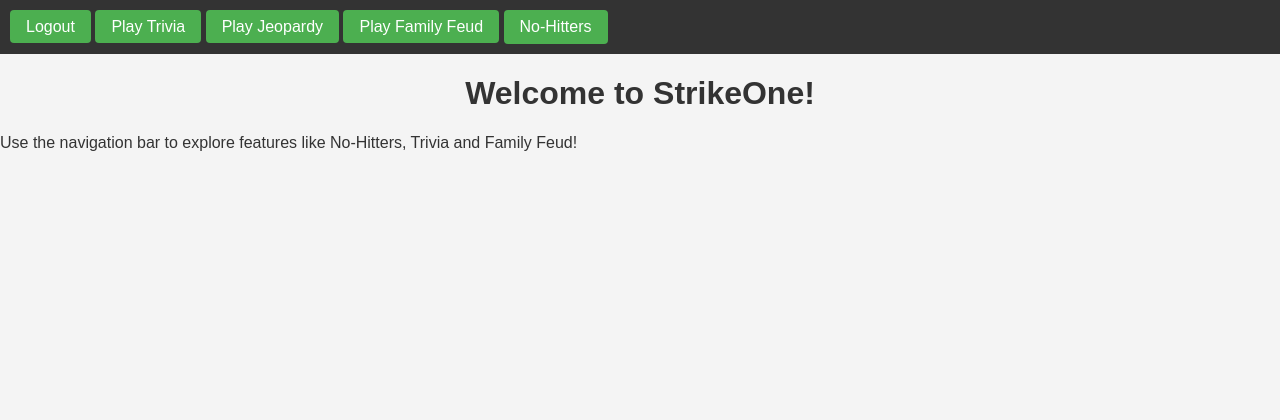
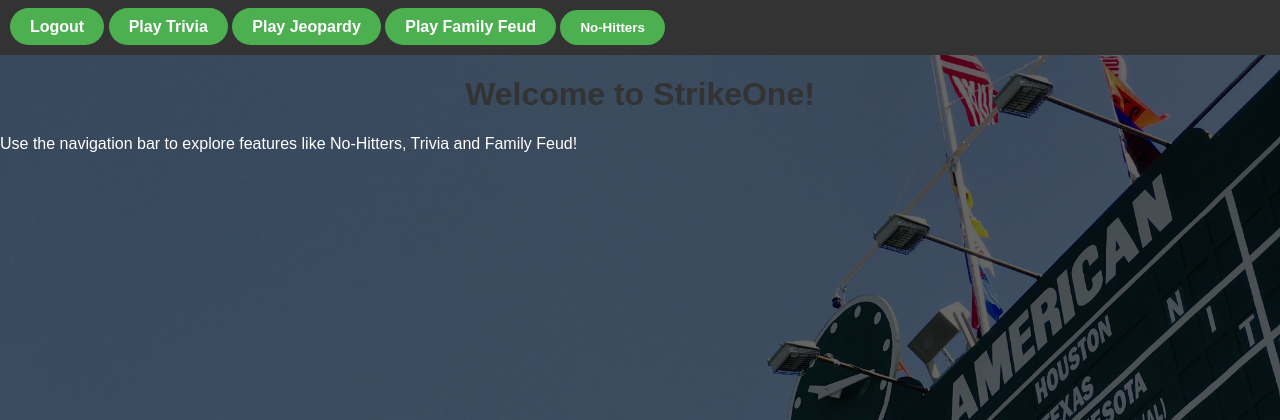
Before and after one commit to Debob123/strikeOne, a Flask app: page / in a window 1280 px wide. Shown: the top 420 px of the page. Run offline with Flask 3, Linux system fonts and the light colour scheme; a user stored in the database is signed in.

Commit message:
refactoring UI for homepage, trivia and nohitters

```diff
--- a/app/static/styles.css
+++ b/app/static/styles/homepage.css
@@ -1,10 +1,46 @@
 /* General Body Styles */
 body {
     font-family: 'Arial', sans-serif;
-    background-color: #f4f4f4;
+    background: url('../imgs/wrigley.jpg') no-repeat center center fixed;
+    background-size: cover;
     margin: 0;
     padding: 0;
-    color: #333;
+    color: #fff; /* Adjusted for visibility */
+    position: relative;
+}
+
+body::before {
+    content: "";
+    position: fixed;
+    top: 0; left: 0;
+    width: 100%; height: 100%;
+    background: rgba(0, 0, 0, 0.6);
+    z-index: -1;
+}
+
+/* Main Wrapper for content with glass effect */
+.main-wrapper {
+    background: rgba(255, 255, 255, 0.1);
+    border: 1px solid rgba(255, 255, 255, 0.2);
+    border-radius: 15px;
+    backdrop-filter: blur(15px);
+    padding: 30px;
+    margin: 50px auto;
+    max-width: 1000px;
+    box-shadow: 0 0 20px rgba(0,0,0,0.2);
+    animation: fadeInUp 0.8s ease forwards;
+}
+
+/* Fade-in animation for smooth content load */
+@keyframes fadeInUp {
+    0% {
+        opacity: 0;
+        transform: translateY(20px);
+    }
+    100% {
+        opacity: 1;
+        transform: translateY(0);
+    }
 }
 
 /* Navigation Bar Styles */
@@ -15,18 +51,23 @@
     gap: 10px;
 }
 
-.btn {
+.btn, .dropbtn {
+    position: relative;
+    overflow: hidden;
     background-color: #4CAF50;
     color: white;
-    padding: 8px 16px;
+    padding: 10px 20px;
     text-decoration: none;
     border: none;
-    border-radius: 4px;
+    border-radius: 40px;
     cursor: pointer;
+    font-weight: bold;
+    transition: background-color 0.3s ease, transform 0.3s ease;
 }
 
-.btn:hover {
+.btn:hover, .dropbtn:hover {
     background-color: #45a049;
+    transform: scale(1.05);
 }
 
 /* Dropdown Menu Styles */
@@ -35,17 +76,6 @@
     display: inline-block;
 }
 
-.dropbtn {
-    background-color: #4CAF50;
-    border: none;
-    color: white;
-    padding: 8px 16px;
-    font-size: 16px;
-    cursor: pointer;
-    border-radius: 4px;
-}
-
-/* Dropdown Menu Content */
 .dropdown-content {
     display: none;
     position: absolute;
@@ -123,8 +153,6 @@
     background-color: #FFEBEE;  /* Light red */
 }
 
-
-
 /* Style for the table cells */
 td {
     padding: 8px;
@@ -157,7 +185,6 @@
     background-color: #0056b3; /* Darker blue on hover */
 }
 
-
 .result {
     margin-top: 20px;
     font-weight: bold;
--- a/app/templates/dashboard.html
+++ b/app/templates/dashboard.html
@@ -3,7 +3,7 @@
 <head>
     <meta charset="UTF-8">
     <title>Dashboard</title>
-    <link rel="stylesheet" href="{{ url_for('static', filename='styles.css') }}">
+    <link rel="stylesheet" href="{{ url_for('static', filename='styles/homepage.css') }}">
 </head>
 <body>
     <!-- Navbar Directly in Dashboard -->
--- a/app/templates/nohitters_team.html
+++ b/app/templates/nohitters_team.html
@@ -3,7 +3,7 @@
 <head>
     <meta charset="UTF-8">
     <title>No-Hitters for {{ name }}</title>
-    <link rel="stylesheet" href="{{ url_for('static', filename='styles.css') }}">
+    <link rel="stylesheet" href="{{ url_for('static', filename='styles/homepage.css') }}">
 </head>
 <body>
     {% include 'dashboard.html' %}
--- a/app/templates/trivia.html
+++ b/app/templates/trivia.html
@@ -5,7 +5,7 @@
     <meta name="viewport" content="width=device-width, initial-scale=1.0">
     <title>Trivia Game</title>
     <!-- Link to the external CSS file -->
-    <link rel="stylesheet" href="{{ url_for('static', filename='styles.css') }}">
+    <link rel="stylesheet" href="{{ url_for('static', filename='styles/homepage.css') }}">
     <script>
         // Function to show the result pop-up and redirect
         function showResult(message) {
```
